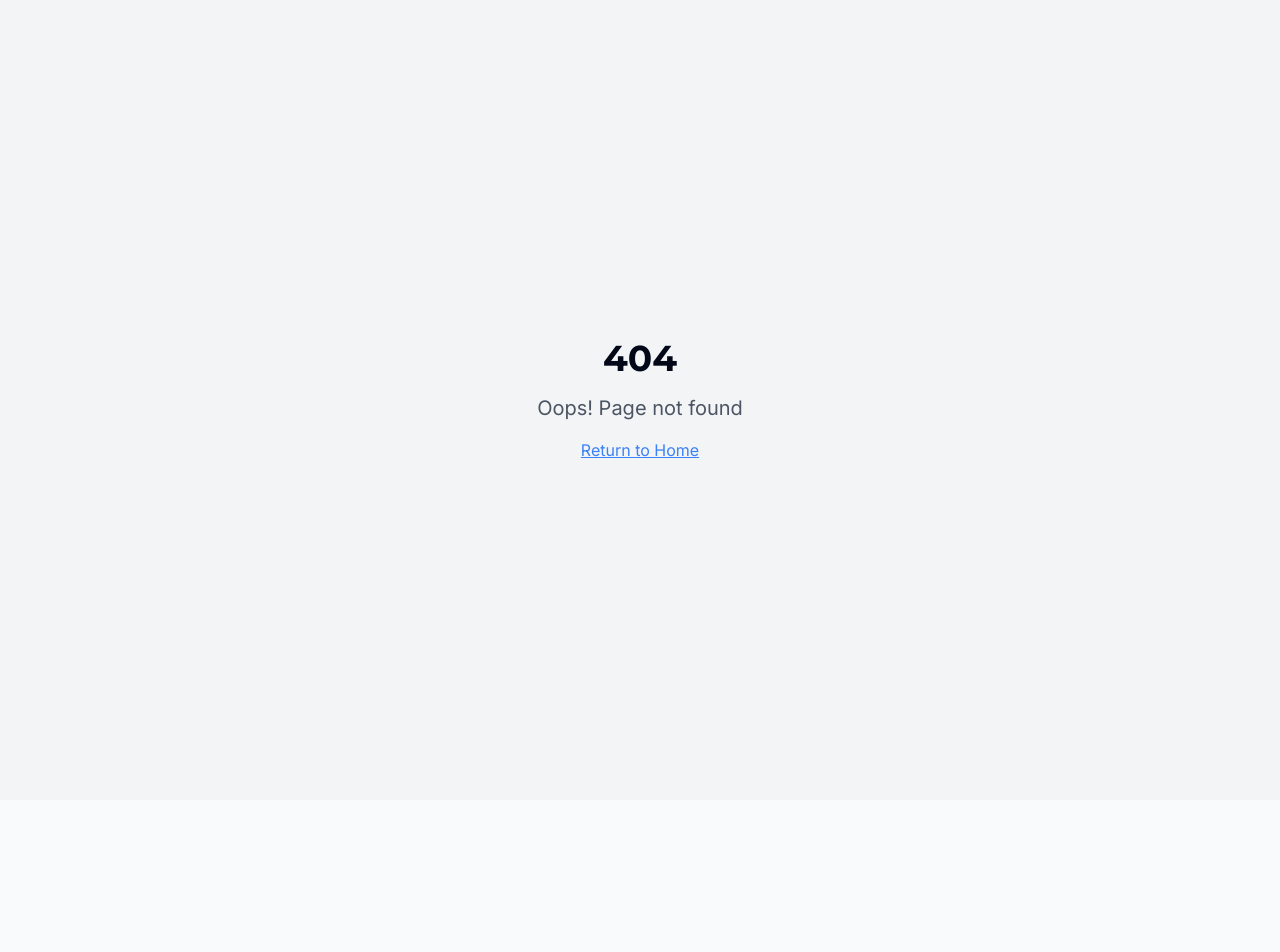
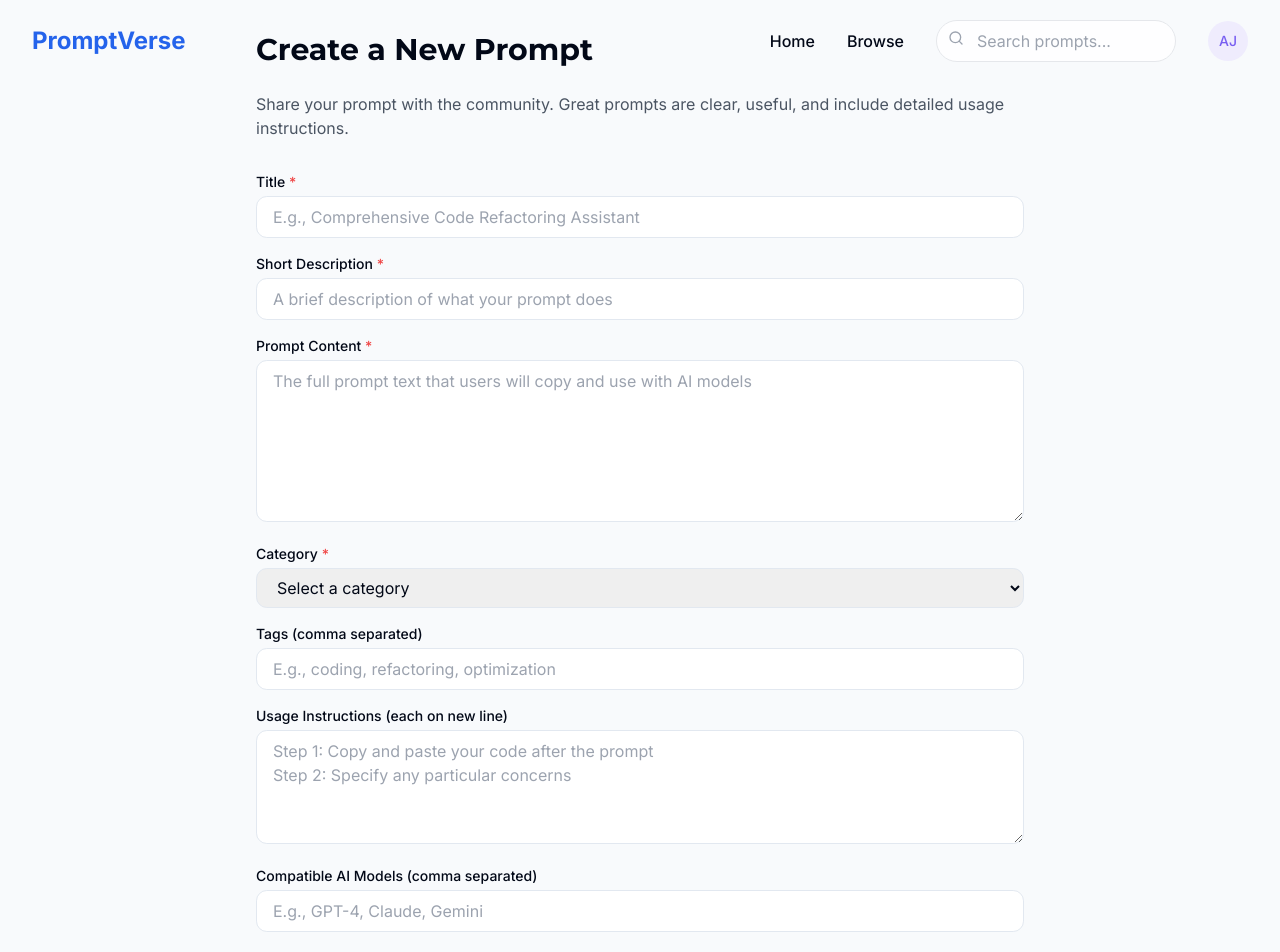
Before and after one commit to Ashimpaul/engage-prompt-library, a React (Vite) app: page /create in a window 1280 px wide. Before the commit this address had no page. Shown: the top 952 px of the page. Before the commit the page ends 800 px from the top, so only its background shows below. Built offline with nearby package versions, Linux system fonts and the light colour scheme.

Commit message:
Enable prompt posting
Adds functionality to allow users to create and post new prompts.

```diff
--- a/src/App.tsx
+++ b/src/App.tsx
@@ -1,3 +1,4 @@
+
 import { Toaster } from "@/components/ui/toaster";
 import { Toaster as Sonner } from "@/components/ui/sonner";
 import { TooltipProvider } from "@/components/ui/tooltip";
@@ -5,6 +6,7 @@ import { QueryClient, QueryClientProvider } from "@tanstack/react-query";
 import { BrowserRouter, Routes, Route } from "react-router-dom";
 import Index from "./pages/Index";
 import NotFound from "./pages/NotFound";
+import CreatePrompt from "./pages/CreatePrompt";
 
 const queryClient = new QueryClient();
 
@@ -16,6 +18,7 @@ const App = () => (
       <BrowserRouter>
         <Routes>
           <Route path="/" element={<Index />} />
+          <Route path="/create" element={<CreatePrompt />} />
           {/* ADD ALL CUSTOM ROUTES ABOVE THE CATCH-ALL "*" ROUTE */}
           <Route path="*" element={<NotFound />} />
         </Routes>
--- /dev/null
+++ b/src/components/PromptForm.tsx
@@ -0,0 +1,205 @@
+
+import React, { useState } from 'react';
+import { useNavigate } from 'react-router-dom';
+import { users, categories } from '@/lib/data';
+import { toast } from 'sonner';
+
+const PromptForm = () => {
+  const navigate = useNavigate();
+  const [formData, setFormData] = useState({
+    title: '',
+    description: '',
+    content: '',
+    category: '',
+    tags: '',
+    usageInstructions: '',
+    aiModels: '',
+  });
+  const [isSubmitting, setIsSubmitting] = useState(false);
+
+  const handleChange = (e: React.ChangeEvent<HTMLInputElement | HTMLTextAreaElement | HTMLSelectElement>) => {
+    const { name, value } = e.target;
+    setFormData(prev => ({ ...prev, [name]: value }));
+  };
+
+  const handleSubmit = (e: React.FormEvent) => {
+    e.preventDefault();
+    setIsSubmitting(true);
+
+    // Validate form
+    if (!formData.title || !formData.description || !formData.content || !formData.category) {
+      toast.error('Please fill in all required fields');
+      setIsSubmitting(false);
+      return;
+    }
+
+    // Simulate API call to create a prompt
+    setTimeout(() => {
+      // In a real app, you would send this to a backend
+      const newPrompt = {
+        id: `prompt${Math.floor(Math.random() * 10000)}`,
+        title: formData.title,
+        description: formData.description,
+        content: formData.content,
+        category: formData.category,
+        tags: formData.tags.split(',').map(tag => tag.trim()),
+        author: users[0], // In a real app, this would be the logged-in user
+        createdAt: new Date().toISOString(),
+        updatedAt: new Date().toISOString(),
+        upvotes: 0,
+        downvotes: 0,
+        usageInstructions: formData.usageInstructions.split('\n').filter(line => line.trim() !== ''),
+        aiModels: formData.aiModels.split(',').map(model => model.trim()),
+        isFeatured: false,
+        isTrending: false
+      };
+
+      console.log('Created new prompt:', newPrompt);
+      toast.success('Prompt created successfully!');
+      setIsSubmitting(false);
+
+      // In a real app, after successfully creating the prompt, navigate to the detail page
+      // For now, we'll just go back to the home page
+      navigate('/');
+    }, 1500);
+  };
+
+  return (
+    <form onSubmit={handleSubmit} className="space-y-6">
+      <div className="space-y-4">
+        <div>
+          <label htmlFor="title" className="block text-sm font-medium mb-1">
+            Title <span className="text-red-500">*</span>
+          </label>
+          <input
+            type="text"
+            id="title"
+            name="title"
+            value={formData.title}
+            onChange={handleChange}
+            className="w-full px-4 py-2 border rounded-md focus:ring-2 focus:ring-blue-500 focus:border-transparent"
+            placeholder="E.g., Comprehensive Code Refactoring Assistant"
+            required
+          />
+        </div>
+
+        <div>
+          <label htmlFor="description" className="block text-sm font-medium mb-1">
+            Short Description <span className="text-red-500">*</span>
+          </label>
+          <input
+            type="text"
+            id="description"
+            name="description"
+            value={formData.description}
+            onChange={handleChange}
+            className="w-full px-4 py-2 border rounded-md focus:ring-2 focus:ring-blue-500 focus:border-transparent"
+            placeholder="A brief description of what your prompt does"
+            required
+          />
+        </div>
+
+        <div>
+          <label htmlFor="content" className="block text-sm font-medium mb-1">
+            Prompt Content <span className="text-red-500">*</span>
+          </label>
+          <textarea
+            id="content"
+            name="content"
+            value={formData.content}
+            onChange={handleChange}
+            rows={6}
+            className="w-full px-4 py-2 border rounded-md focus:ring-2 focus:ring-blue-500 focus:border-transparent"
+            placeholder="The full prompt text that users will copy and use with AI models"
+            required
+          />
+        </div>
+
+        <div>
+          <label htmlFor="category" className="block text-sm font-medium mb-1">
+            Category <span className="text-red-500">*</span>
+          </label>
+          <select
+            id="category"
+            name="category"
+            value={formData.category}
+            onChange={handleChange}
+            className="w-full px-4 py-2 border rounded-md focus:ring-2 focus:ring-blue-500 focus:border-transparent"
+            required
+          >
+            <option value="">Select a category</option>
+            {categories.map(category => (
+              <option key={category.id} value={category.name}>
+                {category.name}
+              </option>
+            ))}
+          </select>
+        </div>
+
+        <div>
+          <label htmlFor="tags" className="block text-sm font-medium mb-1">
+            Tags (comma separated)
+          </label>
+          <input
+            type="text"
+            id="tags"
+            name="tags"
+            value={formData.tags}
+            onChange={handleChange}
+            className="w-full px-4 py-2 border rounded-md focus:ring-2 focus:ring-blue-500 focus:border-transparent"
+            placeholder="E.g., coding, refactoring, optimization"
+          />
+        </div>
+
+        <div>
+          <label htmlFor="usageInstructions" className="block text-sm font-medium mb-1">
+            Usage Instructions (each on new line)
+          </label>
+          <textarea
+            id="usageInstructions"
+            name="usageInstructions"
+            value={formData.usageInstructions}
+            onChange={handleChange}
+            rows={4}
+            className="w-full px-4 py-2 border rounded-md focus:ring-2 focus:ring-blue-500 focus:border-transparent"
+            placeholder="Step 1: Copy and paste your code after the prompt&#10;Step 2: Specify any particular concerns"
+          />
+        </div>
+
+        <div>
+          <label htmlFor="aiModels" className="block text-sm font-medium mb-1">
+            Compatible AI Models (comma separated)
+          </label>
+          <input
+            type="text"
+            id="aiModels"
+            name="aiModels"
+            value={formData.aiModels}
+            onChange={handleChange}
+            className="w-full px-4 py-2 border rounded-md focus:ring-2 focus:ring-blue-500 focus:border-transparent"
+            placeholder="E.g., GPT-4, Claude, Gemini"
+          />
+        </div>
+      </div>
+
+      <div className="flex justify-end">
+        <button
+          type="button"
+          onClick={() => navigate('/')}
+          className="px-4 py-2 mr-2 border rounded-md hover:bg-gray-50"
+        >
+          Cancel
+        </button>
+        <button
+          type="submit"
+          disabled={isSubmitting}
+          className="px-4 py-2 bg-blue-600 text-white rounded-md hover:bg-blue-700 focus:outline-none focus:ring-2 focus:ring-blue-500 focus:ring-offset-2 disabled:opacity-50"
+        >
+          {isSubmitting ? 'Creating...' : 'Create Prompt'}
+        </button>
+      </div>
+    </form>
+  );
+};
+
+export default PromptForm;
--- /dev/null
+++ b/src/pages/CreatePrompt.tsx
@@ -0,0 +1,25 @@
+
+import React from 'react';
+import Navbar from '../components/Navbar';
+import Footer from '../components/Footer';
+import PromptForm from '../components/PromptForm';
+
+const CreatePrompt = () => {
+  return (
+    <div className="min-h-screen flex flex-col">
+      <Navbar />
+      <main className="flex-grow container mx-auto px-4 py-8">
+        <div className="max-w-3xl mx-auto">
+          <h1 className="text-3xl font-bold mb-6">Create a New Prompt</h1>
+          <p className="text-gray-600 mb-8">
+            Share your prompt with the community. Great prompts are clear, useful, and include detailed usage instructions.
+          </p>
+          <PromptForm />
+        </div>
+      </main>
+      <Footer />
+    </div>
+  );
+};
+
+export default CreatePrompt;
```
